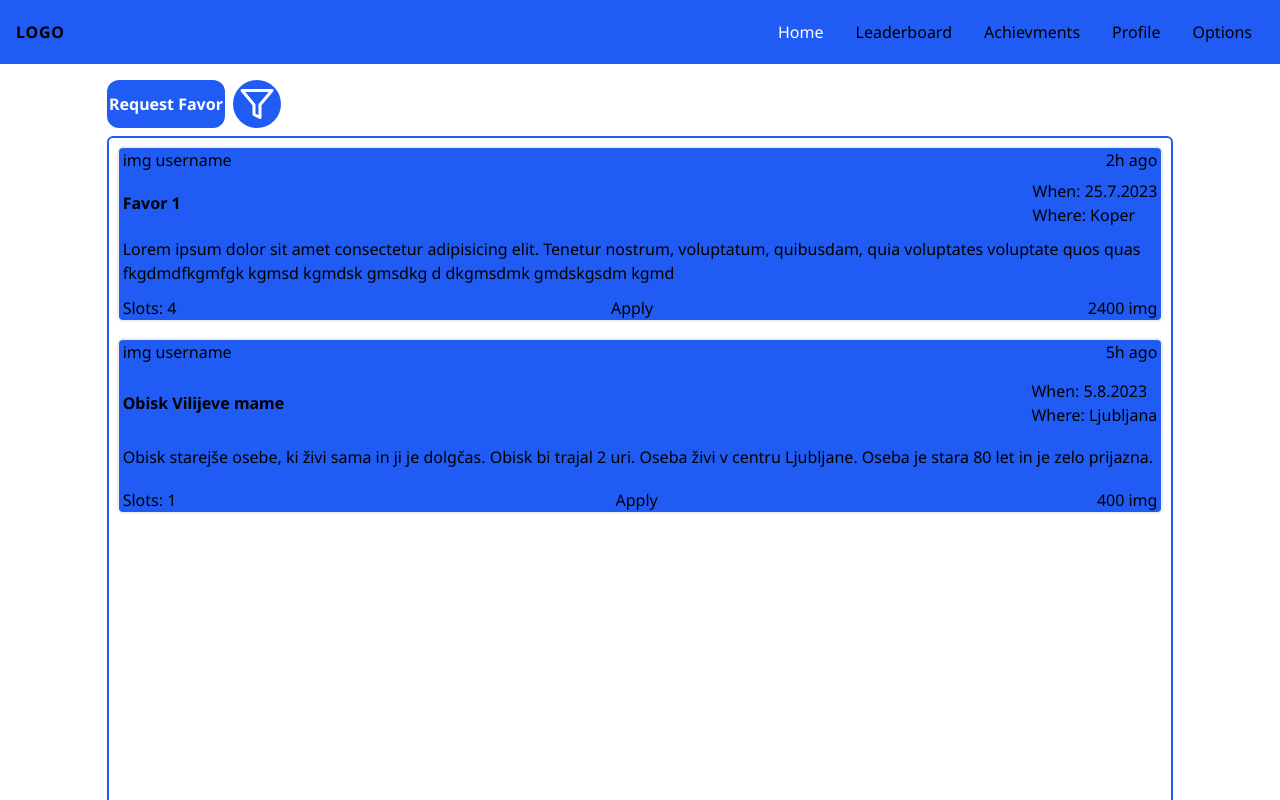
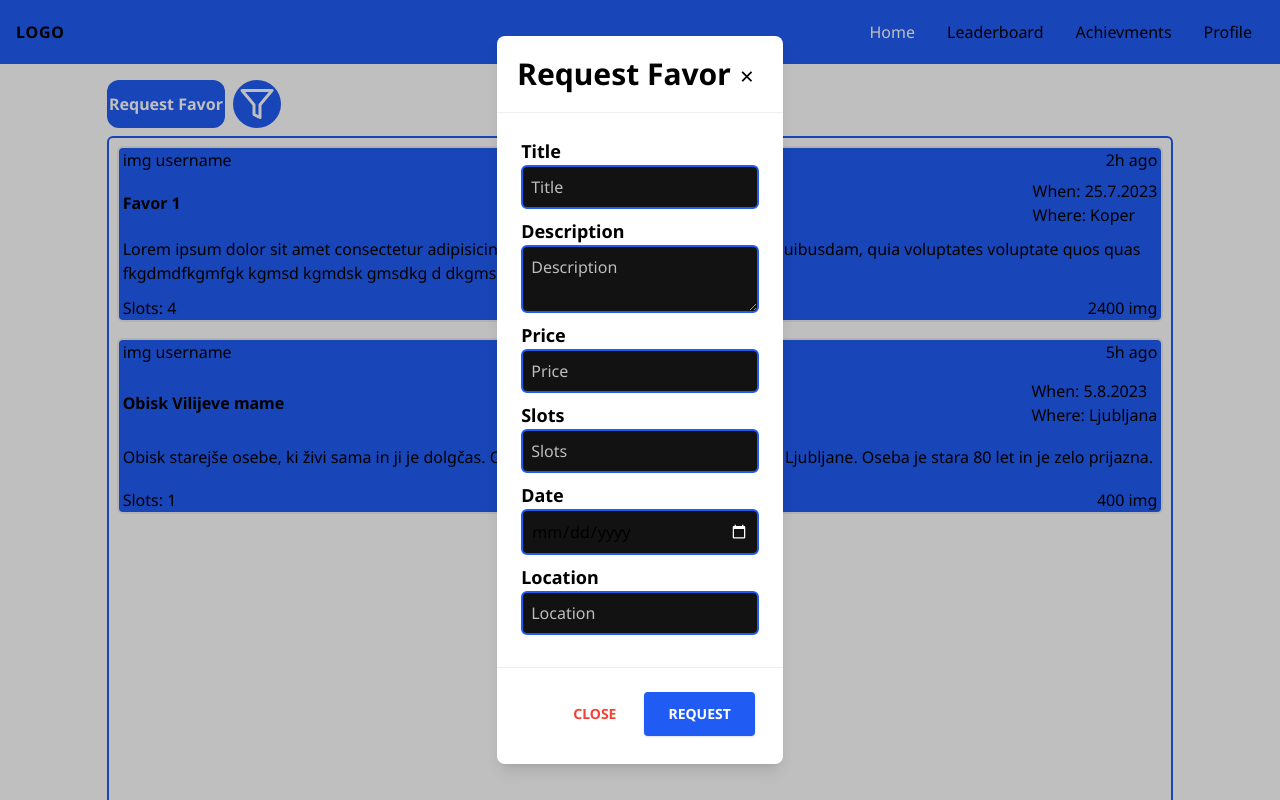
Before and after one commit to svenahac/FavorNexus, a React (Create React App) app: page / in a window 1280 px wide. Both pictures are taken after a click on the button "Request Favor". Shown: the top 800 px of the page. Built offline with nearby package versions, Linux system fonts and the light colour scheme; no server answers.

Commit message:
aded modals for favors

```diff
--- a/src/assets/index.css
+++ b/src/assets/index.css
@@ -2,6 +2,17 @@
 @tailwind components;
 @tailwind utilities;
 @import url("https://fonts.googleapis.com/css2?family=Noto+Sans:wght@400;500;700;900&display=swap");
+
+/* Hide scrollbar for Chrome, Safari and Opera */
+.no-scrollbar::-webkit-scrollbar {
+  display: none;
+}
+
+/* Hide scrollbar for IE, Edge and Firefox */
+.no-scrollbar {
+  -ms-overflow-style: none; /* IE and Edge */
+  scrollbar-width: none; /* Firefox */
+}
 
 html,
 body {
--- a/src/components/FavorCard.tsx
+++ b/src/components/FavorCard.tsx
@@ -1,11 +1,12 @@
+import { useState } from "react";
 import { Favor } from "../api/types";
 
 function FavorCard(props: any) {
   const favor: Favor = props.favor;
-
+  const [showModal, setShowModal] = useState(false);
   return (
     <div className="flex justify-center p-2 h-48 ">
-      <div className="flex flex-col justify-between w-full min-h-full border-2 overflow-y-scroll bg-primary rounded-md">
+      <div className="no-scrollbar flex flex-col justify-between w-full min-h-full border-2 overflow-y-scroll bg-primary rounded-md">
         <div className="flex flex-row justify-between">
           <div className="flex flex-row">
             <div className="ml-1 mr-1">img</div>
@@ -23,7 +24,72 @@ function FavorCard(props: any) {
         <div className="m-1 ">{favor.description}</div>
         <div className="flex flex-row justify-between">
           <div className="ml-1">Slots: {favor.slots}</div>
-          <button>Apply</button>
+          <button onClick={() => setShowModal(true)}>Apply</button>
+          {showModal ? (
+            <>
+              <div className="justify-center items-center flex overflow-x-hidden overflow-y-auto fixed inset-0 z-50 outline-none focus:outline-none">
+                <div className="relative w-auto my-6 mx-auto max-w-3xl">
+                  {/*content*/}
+                  <div className="border-0 rounded-lg shadow-lg relative flex flex-col w-full bg-white outline-none focus:outline-none">
+                    {/*header*/}
+                    <div className="flex items-start justify-between p-5 border-b border-solid border-blueGray-200 rounded-t">
+                      <h3 className="text-3xl font-semibold">
+                        Apply for the Favor
+                      </h3>
+                      <button
+                        className="p-1 ml-auto bg-transparent border-0 text-black float-right text-3xl leading-none font-semibold outline-none focus:outline-none"
+                        onClick={() => setShowModal(false)}
+                      >
+                        <span className="bg-transparent text-black h-6 w-6 text-2xl block outline-none focus:outline-none">
+                          ×
+                        </span>
+                      </button>
+                    </div>
+                    {/*body*/}
+                    <div className="relative p-6 flex-auto">
+                      <form className="flex flex-col">
+                        <label className="text-lg font-semibold">
+                          Introduction
+                        </label>
+                        <textarea
+                          className="border-2 border-primary rounded-md p-2 mb-2"
+                          placeholder="Introduction"
+                        />
+                        <label className="text-lg font-semibold">
+                          Phone number
+                        </label>
+                        <input
+                          className="border-2 border-primary rounded-md p-2 mb-2"
+                          type="text"
+                          placeholder="123-456-789"
+                        />
+                      </form>
+                    </div>
+                    {/*footer*/}
+                    <div className="flex items-center justify-end p-6 border-t border-solid border-blueGray-200 rounded-b">
+                      <button
+                        className="text-red-500 background-transparent font-bold uppercase px-6 py-2 text-sm outline-none focus:outline-none mr-1 mb-1"
+                        type="button"
+                        style={{ transition: "all .15s ease" }}
+                        onClick={() => setShowModal(false)}
+                      >
+                        Close
+                      </button>
+                      <button
+                        className="bg-primary text-white active:bg-primary font-bold uppercase text-sm px-6 py-3 rounded shadow hover:shadow-lg outline-none focus:outline-none mr-1 mb-1"
+                        type="button"
+                        style={{ transition: "all .15s ease" }}
+                        onClick={() => setShowModal(false)}
+                      >
+                        Apply
+                      </button>
+                    </div>
+                  </div>
+                </div>
+              </div>
+              <div className="opacity-25 fixed inset-0 z-40 bg-black"></div>
+            </>
+          ) : null}
           <div className="flex flex-row">
             <div>{favor.price}</div>
             <div className="ml-1 mr-1">img</div>
--- /dev/null
+++ b/src/components/Footer.tsx
@@ -0,0 +1,17 @@
+function Footer() {
+  return (
+    <footer className="bg-white rounded-lg m-4 dark:bg-gray-800">
+      <div className="w-full mx-auto max-w-screen-xl p-4 md:flex md:items-center md:justify-between">
+        <span className="text-sm text-gray-500 sm:text-center dark:text-gray-400">
+          © 2023 <a className="hover:underline">Dev Lords™</a>. All Rights
+          Reserved.
+        </span>
+        <span className="flex flex-wrap items-center mt-3 text-sm text-gray-500 sm:text-center dark:text-gray-400">
+          Developed by Sven, Tilen and Vili
+        </span>
+      </div>
+    </footer>
+  );
+}
+
+export default Footer;
--- a/src/components/Menu.tsx
+++ b/src/components/Menu.tsx
@@ -27,12 +27,6 @@ const Menu = () => {
       >
         Profile
       </a>
-      <a
-        href="#"
-        className="block md:inline-block px-3 py-2 rounded-md hover:text-white focus:outline-none focus:text-white "
-      >
-        Options
-      </a>
     </div>
   );
 };
--- a/src/pages/HomePage.tsx
+++ b/src/pages/HomePage.tsx
@@ -4,8 +4,9 @@ import Navbar from "../components/Navbar";
 import FavorCard from "../components/FavorCard";
 import { Favor } from "../api/types";
 import { get } from "http";
-import { useEffect } from "react";
+import { useEffect, useState } from "react";
 import { getFavors } from "../api/api";
+import Footer from "../components/Footer";
 
 export default function HomePage() {
   const navigate = useNavigate();
@@ -42,6 +43,7 @@ export default function HomePage() {
   const loadFavors = async () => {
     favors = await getFavors();
   };
+  const [showModal, setShowModal] = useState(false);
 
   useEffect(() => {
     loadFavors();
@@ -64,9 +66,102 @@ export default function HomePage() {
       <div className="flex flex-col mt-4 items-center">
         <div className="flex flex-row w-5/6">
           <div className="flex flex-row w-1/2 lg:w-1/3">
-            <button className="h-12 w-3/6 xl:w-2/6 bg-primary mb-2 mr-2 rounded-xl text-center justify-center flex items-center align-center font-bold text-white">
+            <button
+              onClick={() => setShowModal(true)}
+              className="h-12 w-3/6 xl:w-2/6 bg-primary mb-2 mr-2 rounded-xl text-center justify-center flex items-center align-center font-bold text-white"
+            >
               Request Favor
             </button>
+            {showModal ? (
+              <>
+                <div className="justify-center items-center flex overflow-x-hidden overflow-y-auto fixed inset-0 z-50 outline-none focus:outline-none">
+                  <div className="relative w-auto my-6 mx-auto max-w-3xl">
+                    {/*content*/}
+                    <div className="border-0 rounded-lg shadow-lg relative flex flex-col w-full bg-white outline-none focus:outline-none">
+                      {/*header*/}
+                      <div className="flex items-start justify-between p-5 border-b border-solid border-blueGray-200 rounded-t">
+                        <h3 className="text-3xl font-semibold">
+                          Request Favor
+                        </h3>
+                        <button
+                          className="p-1 ml-auto bg-transparent border-0 text-black float-right text-3xl leading-none font-semibold outline-none focus:outline-none"
+                          onClick={() => setShowModal(false)}
+                        >
+                          <span className="bg-transparent text-black h-6 w-6 text-2xl block outline-none focus:outline-none">
+                            ×
+                          </span>
+                        </button>
+                      </div>
+                      {/*body*/}
+                      <div className="relative p-6 flex-auto">
+                        <form className="flex flex-col">
+                          <label className="text-lg font-semibold">Title</label>
+                          <input
+                            className="border-2 border-primary rounded-md p-2 mb-2"
+                            type="text"
+                            placeholder="Title"
+                          />
+                          <label className="text-lg font-semibold">
+                            Description
+                          </label>
+                          <textarea
+                            className="border-2 border-primary rounded-md p-2 mb-2"
+                            placeholder="Description"
+                          />
+                          <label className="text-lg font-semibold">Price</label>
+                          <input
+                            className="border-2 border-primary rounded-md p-2 mb-2"
+                            type="number"
+                            placeholder="Price"
+                          />
+                          <label className="text-lg font-semibold">Slots</label>
+                          <input
+                            className="border-2 border-primary rounded-md p-2 mb-2"
+                            type="number"
+                            placeholder="Slots"
+                          />
+                          <label className="text-lg font-semibold">Date</label>
+                          <input
+                            className="border-2 border-primary rounded-md p-2 mb-2"
+                            type="date"
+                            placeholder="Date"
+                          />
+                          <label className="text-lg font-semibold">
+                            Location
+                          </label>
+                          <input
+                            className="border-2 border-primary rounded-md p-2 mb-2"
+                            type="text"
+                            placeholder="Location"
+                          />
+                        </form>
+                      </div>
+                      {/*footer*/}
+                      <div className="flex items-center justify-end p-6 border-t border-solid border-blueGray-200 rounded-b">
+                        <button
+                          className="text-red-500 background-transparent font-bold uppercase px-6 py-2 text-sm outline-none focus:outline-none mr-1 mb-1"
+                          type="button"
+                          style={{ transition: "all .15s ease" }}
+                          onClick={() => setShowModal(false)}
+                        >
+                          Close
+                        </button>
+                        <button
+                          className="bg-primary text-white active:bg-primary font-bold uppercase text-sm px-6 py-3 rounded shadow hover:shadow-lg outline-none focus:outline-none mr-1 mb-1"
+                          type="button"
+                          style={{ transition: "all .15s ease" }}
+                          onClick={() => setShowModal(false)}
+                        >
+                          Request
+                        </button>
+                      </div>
+                    </div>
+                  </div>
+                </div>
+                <div className="opacity-25 fixed inset-0 z-40 bg-black"></div>
+              </>
+            ) : null}
+
             <button className="h-12 w-12 bg-primary rounded-full flex items-center">
               <svg
                 className="h-9 w-12 text-white"
@@ -88,6 +183,7 @@ export default function HomePage() {
           <div id="favors">{renderFavors()}</div>
         </div>
       </div>
+      <Footer />
     </div>
   );
 }
```
